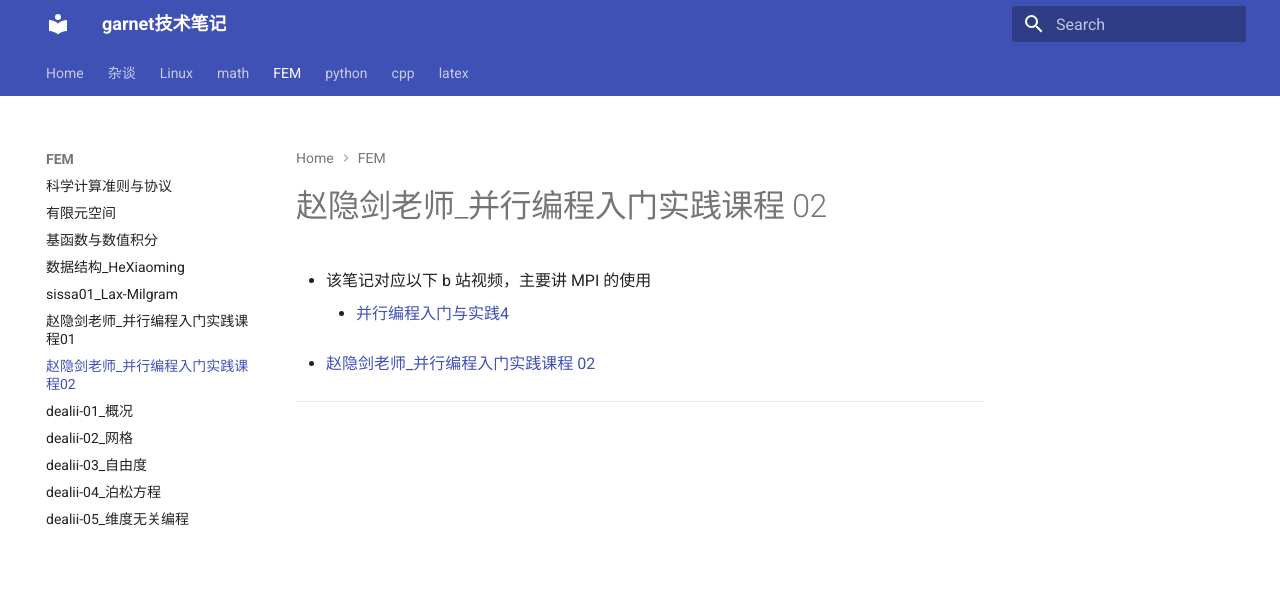
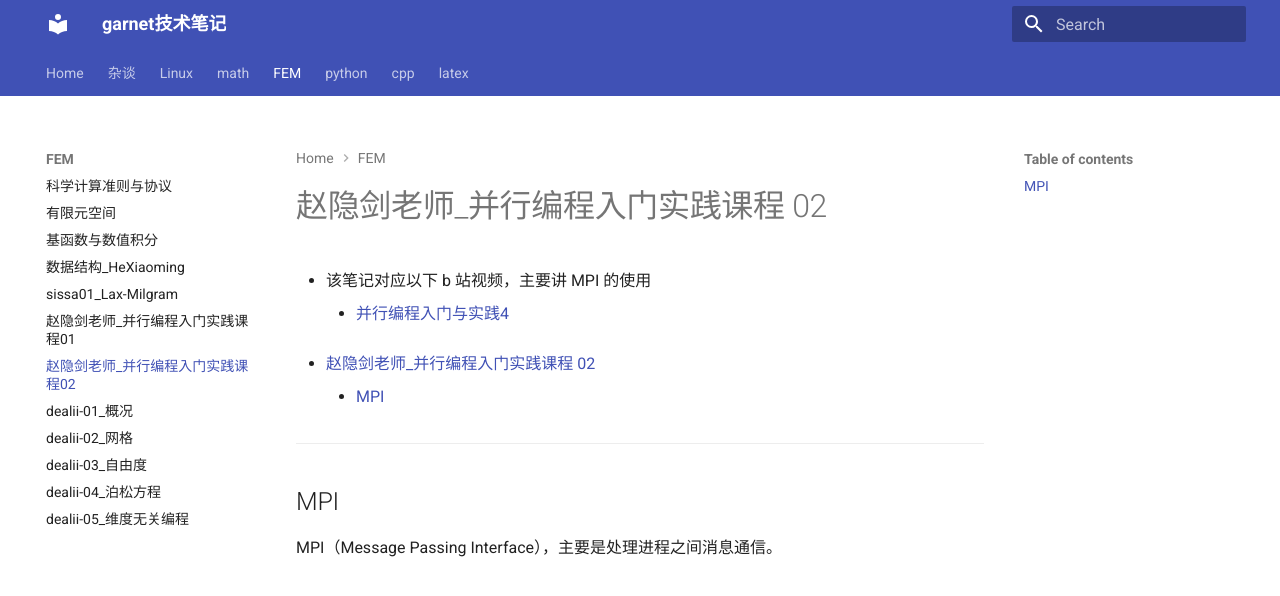
Before and after one commit to ymma98/technotes, an MkDocs documentation site: the page built from docs/FEM/赵隐剑老师_并行编程入门实践课程02.md, in a window 1280 px wide. Shown: the top 596 px of the page. Built offline with MkDocs 1.6.1 and Material for MkDocs 9.7.7, drawn with Linux system fonts in a browser that asks for light colours.

Commit message:
docs/FEM/赵隐剑老师_并行编程入门实践课程02.md updated from https://stackedit.cn/

```diff
--- a/docs/FEM/赵隐剑老师_并行编程入门实践课程02.md
+++ b/docs/FEM/赵隐剑老师_并行编程入门实践课程02.md
@@ -10,7 +10,9 @@
 
 ---
 
+## MPI
 
+MPI（Message Passing Interface），主要是处理进程之间消息通信。
 <!--stackedit_data:
-eyJoaXN0b3J5IjpbMTc3NTIwODcxMl19
+eyJoaXN0b3J5IjpbLTIwODE0ODg2ODQsMTc3NTIwODcxMl19
 -->
```
